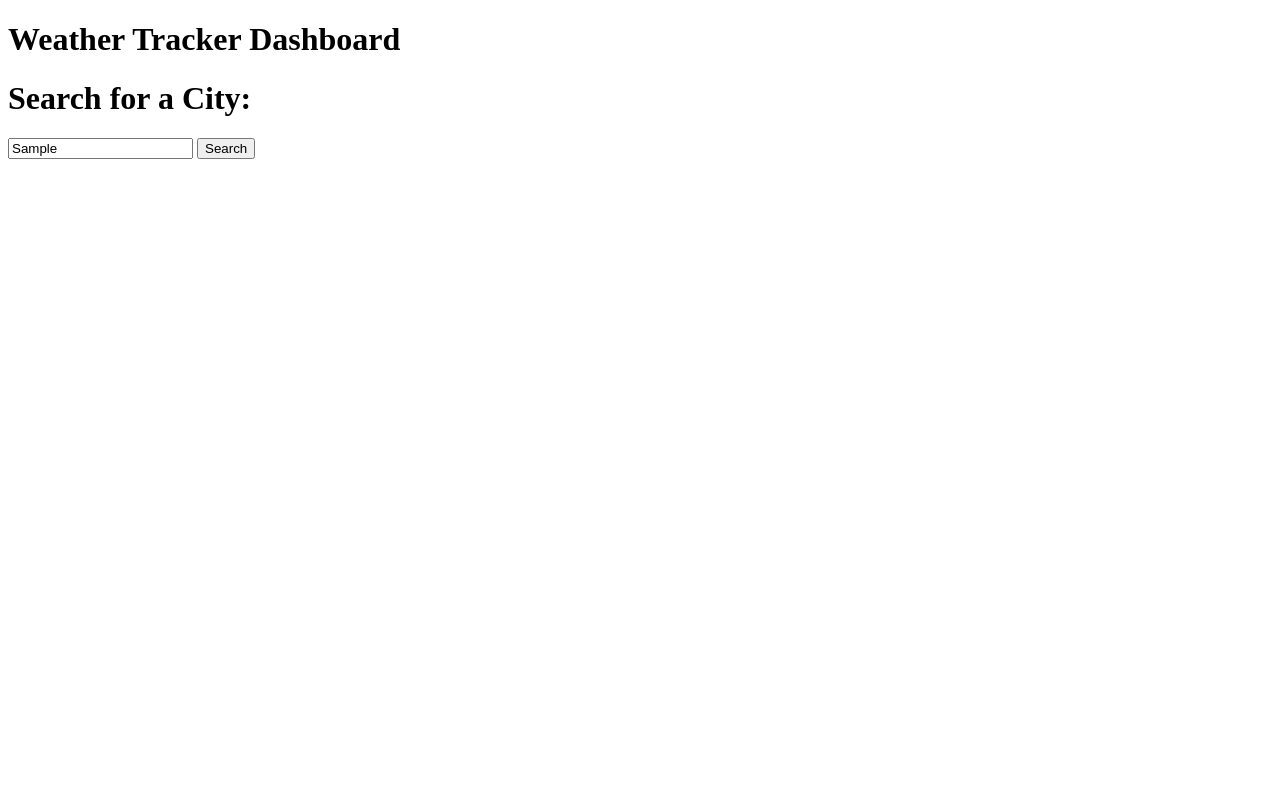
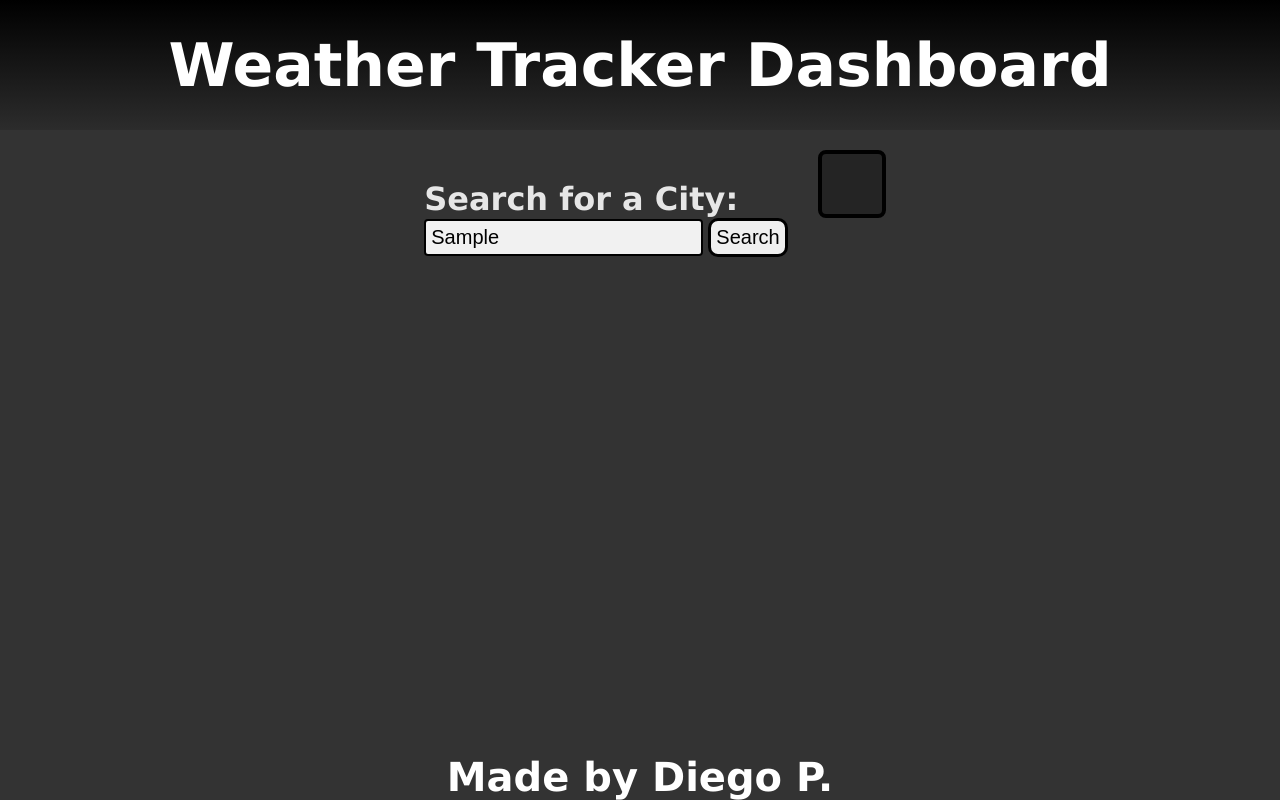
Before and after one commit to diegop2022/weather_tracker, a plain HTML site: page index.html in a window 1280 px wide. Both pictures are taken after typing "Sample" into the empty fields and a click on the button "Search". Drawn offline with Linux system fonts and the light colour scheme; no server answers.

Commit message:
finished styling

```diff
--- a/assets/css/style.css
+++ b/assets/css/style.css
@@ -0,0 +1,94 @@
+* {
+    margin: 0;
+    padding: 0;
+}
+
+html {
+    height: 100%;
+}
+
+header {
+    text-align: center;
+    padding: 30px;
+    font-size: 30px;
+    background-image: linear-gradient(black, rgb(44, 44, 44));
+    color: white;
+}
+
+body {
+    font-family: verdana;
+    background-color: #333;
+    display: flex;
+    flex-direction: column;
+    min-height: 100vh;
+}
+
+main {
+    color: #f1f1f1f1;
+    padding: 20px;
+}
+
+#search-city {
+    display: flex;
+    justify-content: center;
+}
+
+#form {
+    padding: 30px;
+}
+
+#city-name {
+    text-align: center;
+}
+
+#city-weather {
+    border: 4px solid black;
+    border-radius: 8px;
+    background-color: rgb(36, 36, 36);
+    padding: 30px;
+}
+
+#forecast {
+    text-align: center;
+    padding: 20px;
+}
+
+#days-list {
+    display: flex;
+    justify-content: center;
+    padding: 10px;
+}
+
+#days-list div {
+    padding: 25px;
+    border: 4px solid black;
+    border-radius: 8px;
+    background-color: rgb(36, 36, 36);
+}
+
+#search {
+    padding: 5px;
+    border-radius: 10px;
+    border: 3px solid black;
+    font-size: 20px;
+}
+
+#search:hover {
+    cursor: pointer;
+}
+
+#city {
+    padding: 5px;
+    font-size: 20px;
+    background-color: #f1f1f1;
+    border: 2px solid black;
+    border-radius: 4px;
+}
+
+
+footer {
+    margin-top: auto;
+    text-align: center;
+    font-size: 20px;
+    color: white;
+}
--- a/assets/js/script.js
+++ b/assets/js/script.js
@@ -4,8 +4,13 @@ date = new Date();
 day = date.getDate();
 month = date.getMonth() + 1;
 key = "3984ba96abb7dc803a786ec79db08642";
+weather = document.getElementById("city-weather");
+weather.style.display = 'none';
 
+check = 0;
 search.addEventListener("click", () => {
+    weather.style.display = 'block';
+    check = check + 1;
 
     fetch("https://api.openweathermap.org/geo/1.0/direct?q=" + city.value + "&appid=" + key)
         .then(function (response) {
@@ -153,11 +158,19 @@ search.addEventListener("click", () => {
                             day5Div.appendChild(day5Wind)
                             day5Div.appendChild(day5Hum);
                             daysList.appendChild(day5Div)
+
+                            //If search button is clicked again page reloads
+                            search.addEventListener("click", () => {
+                                if (check = 1) {
+                                    location.reload()
+                                }
+                            })
                         })
                 })
         })
 })
 
+//If user touches inbox again after search page reloads
 city.addEventListener("click", () => {
     if (city.value) {
         location.reload()
--- a/index.html
+++ b/index.html
@@ -15,8 +15,7 @@
     </header>
 
     <main>
-
-    </main>
+        <div id="search-city">
             <div id="form">
                 <h1>Search for a City:</h1>
                 <input id="city" type="text" placeholder="San Diego">
@@ -25,7 +24,7 @@
             <div id="city-info">
                 <h1 id="city-name"></h1>
                 <div id="city-weather">
-
+                </div>
             </div>
         </div>
         <div id="days">
@@ -37,8 +36,9 @@
         <div id="history">
 
         </div>
+    </main>
     <footer>
-
+        <h1>Made by Diego P.</h1>
     </footer>
     <script src="./assets/js/script.js"></script>
 </body>
```
Lines whose indentation alone changed are shown as unchanged.
